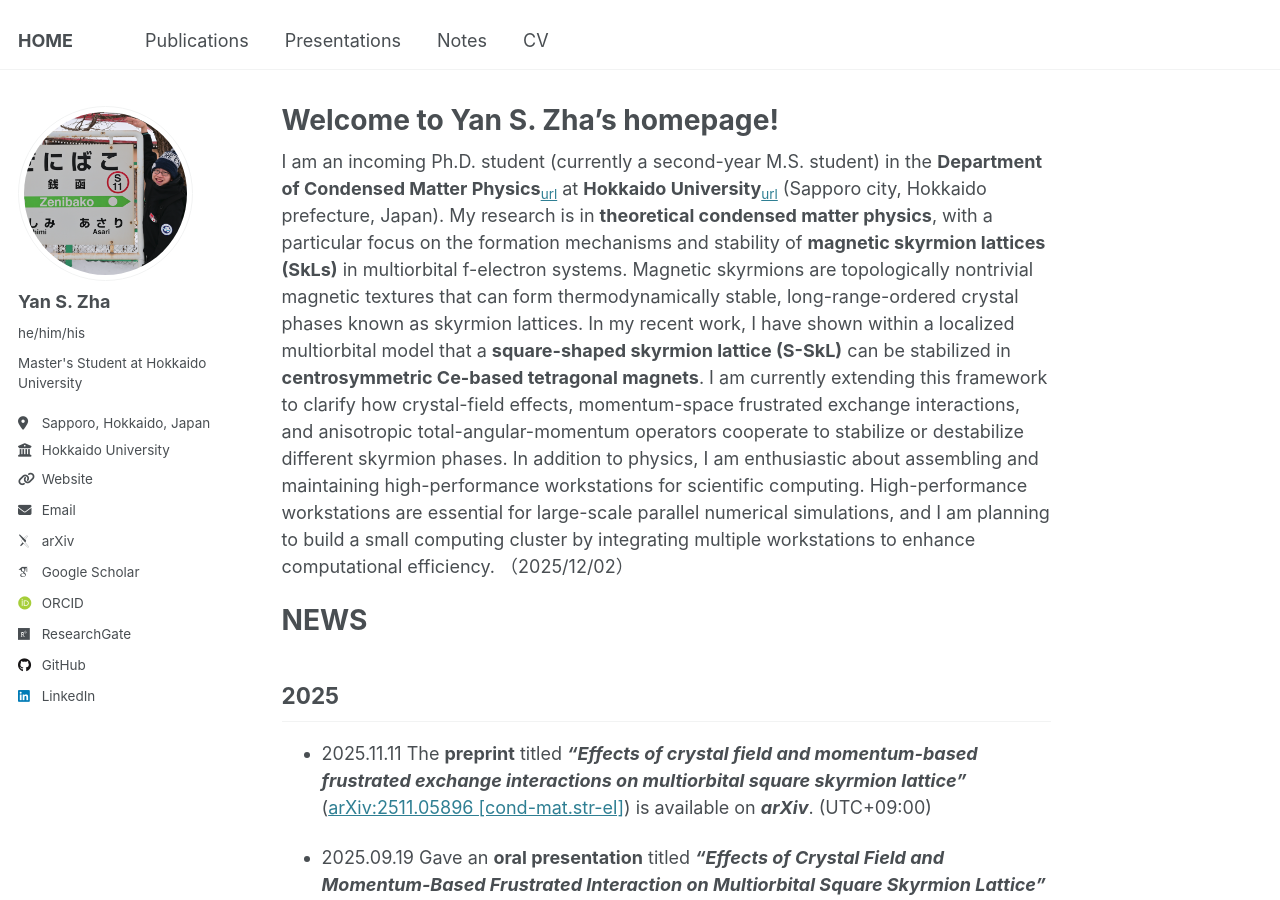
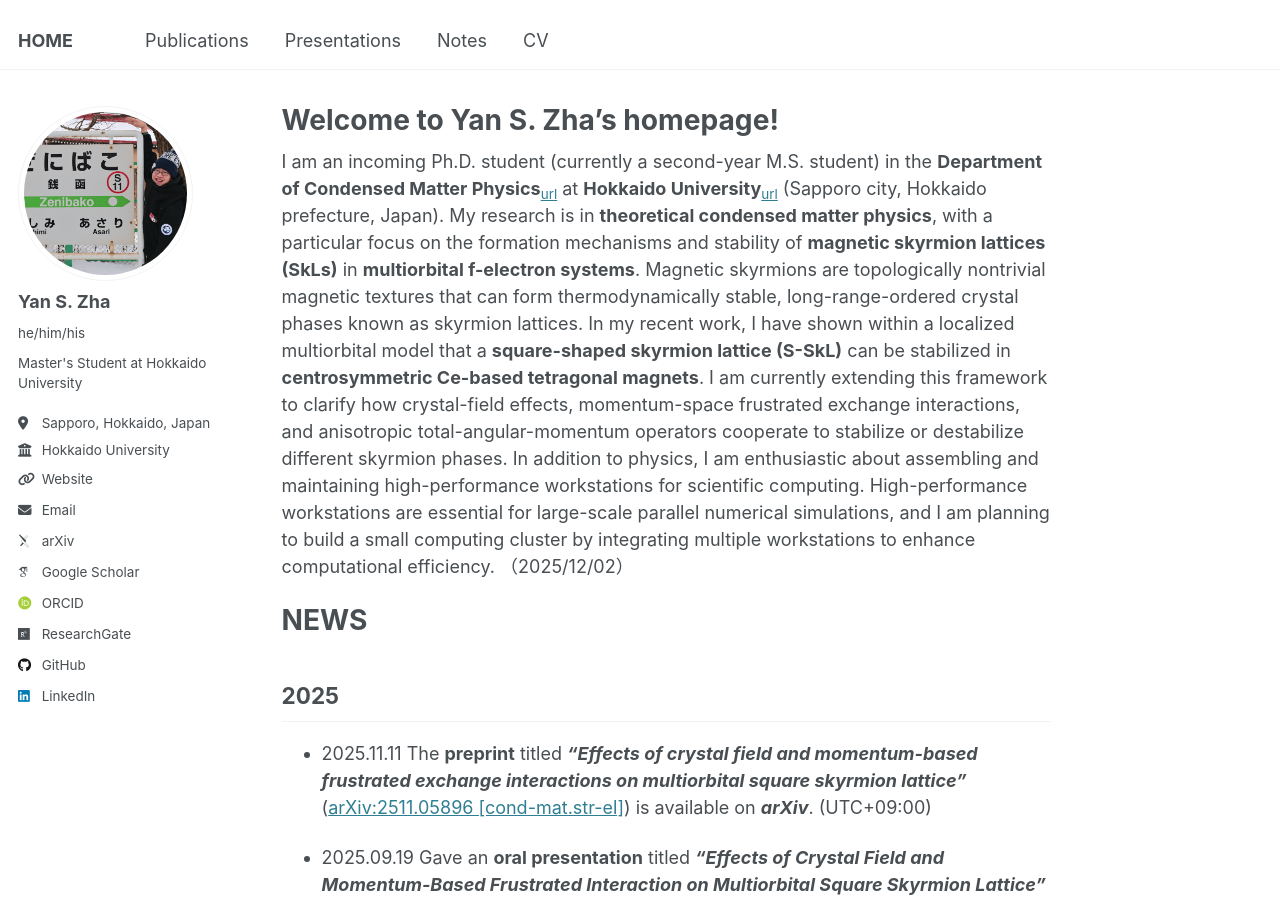
Before and after one commit to yzhacn/yzhacn.github.io, a Jekyll site: the page built from _pages/about.md, in a window 1280 px wide and 900 px high. Built offline with Jekyll 4.4.1, drawn with Linux system fonts in a browser that asks for light colours; some web fonts are replaced.

```diff
--- a/_pages/about.md
+++ b/_pages/about.md
@@ -7,7 +7,7 @@ redirect_from:
   - /about.html
 ---
 I am an incoming Ph.D. student (currently a second-year M.S. student) in the **Department of Condensed Matter Physics**<sub>[url](https://www2.sci.hokudai.ac.jp/gs/en/dcmp)</sub> at **Hokkaido University**<sub>[url](https://www.global.hokudai.ac.jp/)</sub> (Sapporo city, Hokkaido prefecture, Japan).
-My research is in **theoretical condensed matter physics**, with a particular focus on the formation mechanisms and stability of **magnetic skyrmion lattices (SkLs)** in multiorbital f-electron systems.
+My research is in **theoretical condensed matter physics**, with a particular focus on the formation mechanisms and stability of **magnetic skyrmion lattices (SkLs)** in **multiorbital f-electron systems**.
 Magnetic skyrmions are topologically nontrivial magnetic textures that can form thermodynamically stable, long-range-ordered crystal phases known as skyrmion lattices.
 In my recent work, I have shown within a localized multiorbital model that a **square-shaped skyrmion lattice (S-SkL)** can be stabilized in **centrosymmetric Ce-based tetragonal magnets**.
 I am currently extending this framework to clarify how crystal-field effects, momentum-space frustrated exchange interactions, and anisotropic total-angular-momentum operators cooperate to stabilize or destabilize different skyrmion phases.
```
